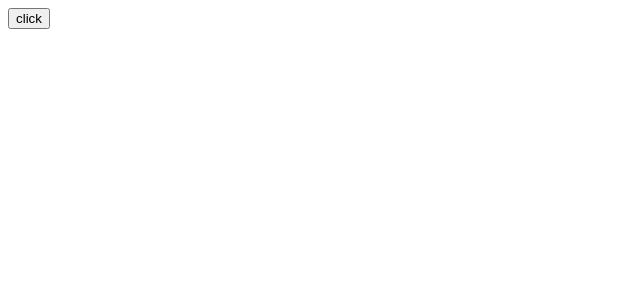
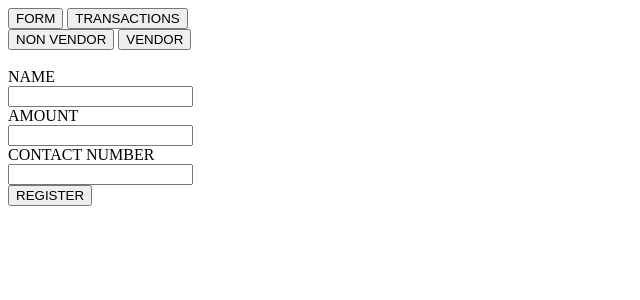
Before and after one commit to potatosquared13/buzz-block, a Flask app: page / in a window 1280 px wide. Shown: the top 300 px of the page, without its empty margins (0-640 px from the left). Run offline with Flask 2, Linux system fonts and the light colour scheme.

Commit message:
make changes to vendor and non vendor registration

```diff
--- a/app.py
+++ b/app.py
@@ -15,36 +15,35 @@ t = Tracker()
 
 # create a client and a transaction to add balance into the blockchain
 # name should be a string, amount should be a float or int
-def create_client(name, amount, is_vendor):
+def create_client(name, contact, amount, is_vendor):
     c = Client(name)
-    clients.append((c, amount, is_vendor))
+    clients.append((c, contact, amount, is_vendor))
     transactions.append(Transaction("genesis", c.identity, amount))
 
 # create the genesis block, which introduces the initial balance for all clients to the blockchain
 # so that the balance can be determined by reading through the blockchain in the future
 def finalize():
     for c in clients:
-        db.insert(c[0], c[1], c[2])
+        db.insert(c[0], c[1], c[2], c[3])
     t.chain.genesis(transactions)
 
 @app.route('/', methods=['GET', 'POST'])
 def home():
-    url_for('static', filename='css/register.css')
     url_for('static', filename='js/register.js')
-    return render_template('register.html')
+    return render_template('register.html', blocks=t.chain.blocks)
 
 @app.route('/register', methods=['POST'])
 def register():
     print('good')
-    uname = request.args.get('username')
+    uname = request.args.get('name')
     amt = request.args.get('amount')
+    contact = request.args.get('contactNumber')
+    is_vendor = request.args.get('isVendor')
     print(uname)
     print(amt)
+    print(contact)
+    print(is_vendor)
     for transaction in t.chain.blocks:
         print(transaction.transactions)
-    create_client(uname, amt)
+    create_client(uname, contact, amt, int(is_vendor))
     return ''
-
-@app.route('/overview')
-def overview():
-    return render_template('overview.html', blocks=t.chain.blocks)
--- a/static/js/register.js
+++ b/static/js/register.js
@@ -1,36 +1,59 @@
-function displayForm() {
-
-  document.getElementById('form-container').style.pointerEvents = "all";
-  document.getElementById('form-container').style.margin = "5% auto";
-  document.getElementById('form-container').style.opacity = "1";
-
+window.onload = () => {
+  showForm();
+  showNonVendorForm();
 }
 
-function hideForm() {
+function addNonVendor() {
 
-  document.getElementById('form-container').style.pointerEvents = "all";
-  document.getElementById('form-container').style.margin = "0% auto";
-  document.getElementById('form-container').style.opacity = "0";
-
-}
-
-function addClient() {
-
-  let username = document.getElementById('username').value;
-  let amount = document.getElementById('password').value;
-  let url = `/register?username=${username}&amount=${amount}`;
+  let name = document.getElementById('non-vendor-name').value;
+  let amount = document.getElementById('amount').value;
+  let contactNumber = document.getElementById('non-vendor-contact-number').value;
+  let url = `/register?name=${name}&amount=${amount}&contactNumber=${contactNumber}&isVendor=0`;
 
   let xhr = new XMLHttpRequest();
-
-  xhr.onreadystatechange = () => {
-
-    if (xhr.readyState == 4 && xhr.status == 200) {
-      hideForm();
-    }
-
-  }
 
   xhr.open('POST', url, true);
   xhr.send()
 
 }
+
+function addVendor() {
+
+  let name = document.getElementById('vendor-name').value;
+  let contactNumber = document.getElementById('vendor-contact-number').value;
+  let url = `/register?name=${name}&amount=0&contactNumber=${contactNumber}&isVendor=1`;
+
+  let xhr = new XMLHttpRequest();
+
+  xhr.open('POST', url, true);
+  xhr.send()
+
+}
+
+function showForm() {
+
+  document.getElementById('form-container').style.display = "block";
+  document.getElementById('transactions-container').style.display = "none";
+
+}
+
+function showNonVendorForm() {
+
+  document.getElementById('non-vendor-form').style.display = "block";
+  document.getElementById('vendor-form').style.display = "none";
+
+}
+
+function showVendorForm() {
+
+  document.getElementById('non-vendor-form').style.display = "none";
+  document.getElementById('vendor-form').style.display = "block";
+
+}
+
+function showTransactions() {
+
+  document.getElementById('form-container').style.display = "none";
+  document.getElementById('transactions-container').style.display = "block";
+
+}
--- a/templates/register.html
+++ b/templates/register.html
@@ -6,27 +6,61 @@
     <meta charset="utf-8" />
     <meta name="viewport" content="width=device-width, initial-scale=1.0" />
     <title>Registration Page</title>
-    <link href="../static/css/register.css" rel="stylesheet" type="text/css" />
     <script src="../static/js/register.js"></script>
   </head>
 
   <body>
 
-    <button type="button" onclick="displayForm()">click</button>
+    <button type="button" onclick="showForm()">FORM</button>
+    <button type="button" onclick="showTransactions()">TRANSACTIONS</button>
 
     <div id="form-container" class="form-container">
 
-      <form>
+      <button type="button" onclick="showNonVendorForm()">NON VENDOR</button>
+      <button type="button" onclick="showVendorForm()">VENDOR</button>
 
-        <span class="close-button" onclick="hideForm()">&times;</span>
+      <form id="non-vendor-form">
+
         <br />
-        NAME <br /> <input id="username" type="text" class="text-input" name="name" />
+        NAME <br /> <input id="non-vendor-name" type="text" class="text-input" name="non-vendor-name" />
         <br />
-        AMOUNT <br /> <input id="password" type="text" class="text-input" name="amount" />
+        AMOUNT <br /> <input id="amount" type="text" class="text-input" name="amount" />
         <br />
-        <button type="button" class="submit" onclick="addClient()">REGISTER</button>
+        CONTACT NUMBER <br /> <input id="non-vendor-contact-number" type="text" class="text-input" name="non-vendor-contact-number" />
+        <br />
+        <button type="button" class="submit" onclick="addNonVendor()">REGISTER</button>
 
       </form>
+
+      <form id="vendor-form">
+
+          <br />
+          BUSINESS NAME <br /> <input id="vendor-name" type="text" class="text-input" name="vendor-name" />
+          <br />
+          CONTACT NUMBER <br /> <input id="vendor-contact-number" type="text" class="text-input" name="vendor-contact-number" />
+          <br />
+          <button type="button" class="submit" onclick="addVendor()">REGISTER</button>
+
+        </form>
+
+    </div>
+
+    <div id="transactions-container">
+
+        <ul style="list-style-type: none;">
+
+            {% for b in blocks %}
+
+            <li><strong>Block {{blocks.index(b)}}</strong></li>
+
+            {%for t in b.transactions %}
+            <li>sender: {{t.sender}}</li>
+            <li>amount: {{t.amount}}</li>
+            {% endfor %}
+
+            {% endfor %}
+
+          </ul>
 
     </div>
 
```
Also changed, not shown: templates/overview.html (deleted, +0 -30 lines).
